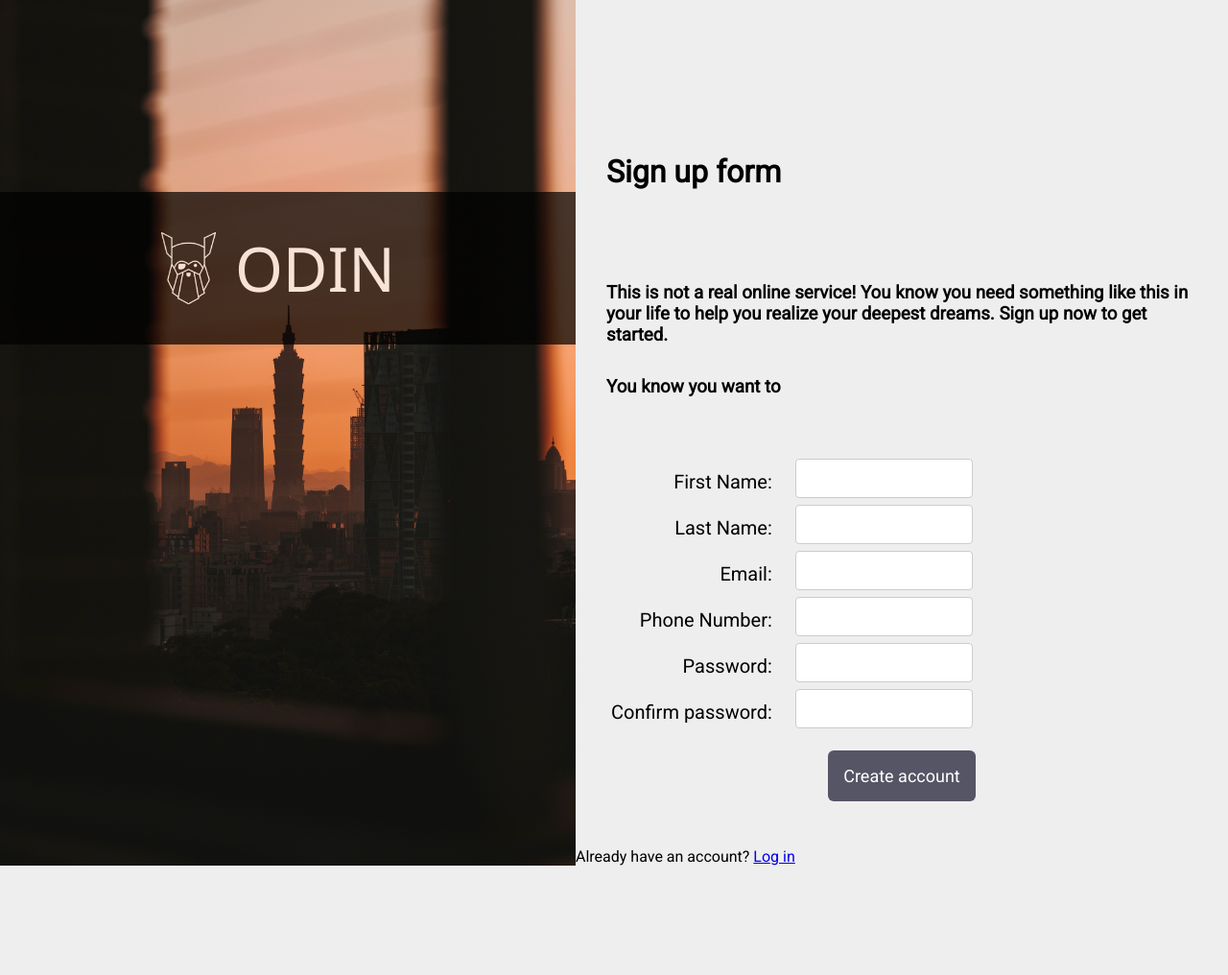
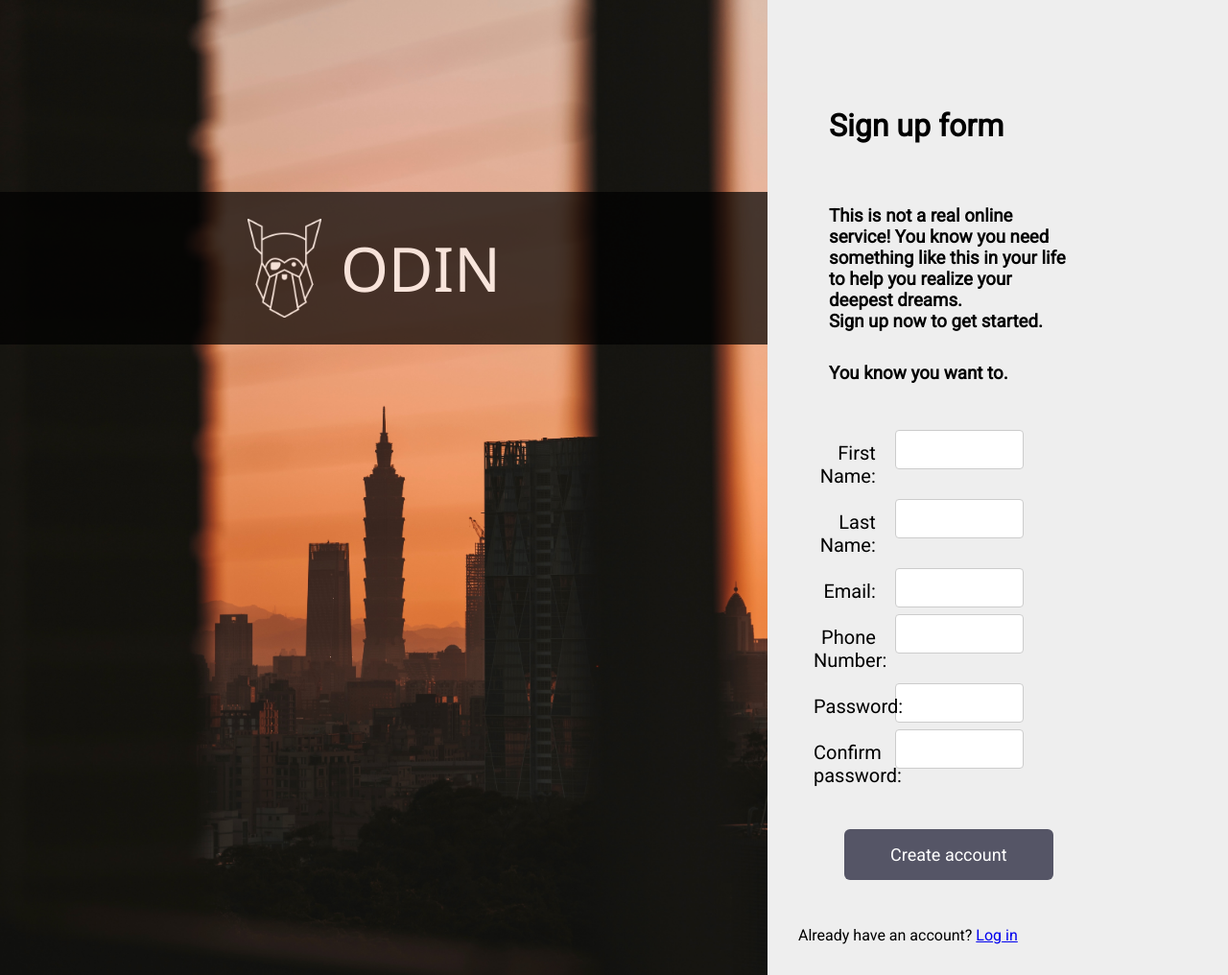
Before and after one commit to BalazsBanfi/TOP-sig-up-form, a plain HTML site: page index.html in a window 1280 px wide. Shown: the whole page at 96% size. Before the commit the page ends 902 px from the top, so only its background shows below. Drawn offline with Linux system fonts and the light colour scheme.

Commit message:
finish style

```diff
--- a/index.html
+++ b/index.html
@@ -20,8 +20,8 @@
 
     <main>
         <h1>Sign up form</h1>
-        <h3>This is not a real online service! You know you need something like this in your life to help you realize your deepest dreams. Sign up now to get started.</h3>
-        <h3>You know you want to</h3>
+        <h3>This is not a real online service! You know you need something like this in your life to help you realize your deepest dreams.<br>Sign up now to get started.</h3>
+        <h3>You know you want to.</h3>
         <form id="signUpForm" action="#" method="get">
 
             <label for="first_name">First Name:</label>
--- a/style.css
+++ b/style.css
@@ -12,8 +12,12 @@ body {
     max-width: 100vw;
 }
 
+main {
+    padding: 2rem;
+}
+
 header {
-    min-width: 600px;
+    min-width: 800px;
     min-height: 100vh;
     background-image: url(./images/leobg.jpg);
     background-size: cover;
@@ -45,29 +49,30 @@ header {
 }
 
 h1 {
-    margin: 10rem 2rem 6rem;
+    margin: 5rem 2rem 4rem;
 }
 
 h3 {
     margin: 2rem;
+    width: 60%;
 }
 
 #signUpForm {
     margin: 1 rem 2rem;
-    padding: 2rem;
+    padding: 1rem;
 }
 
 input[type=text], input[type=email] , input[type=tel], input[type=password] {
-    width: 30%;
+    width: 35%;
     padding: 12px;
     border: 1px solid #ccc;
     border-radius: 4px;
     float: right;
-    margin-right: 38%;
+    margin-right: 43%;
   }
 
 label {
-    width: 30%;
+    width: 20%;
     font-size: 1.25rem;
     text-align: right;
     padding: 12px 12px 12px 0;
@@ -79,8 +84,8 @@ label {
     display: block;
     background-color: #556;
     color: white;
-    margin: 1rem auto;
-    padding: 1rem;
+    margin: 2rem;
+    padding: 1rem 3rem;
     border: none;
     border-radius: 6px;
     cursor: pointer;
```
